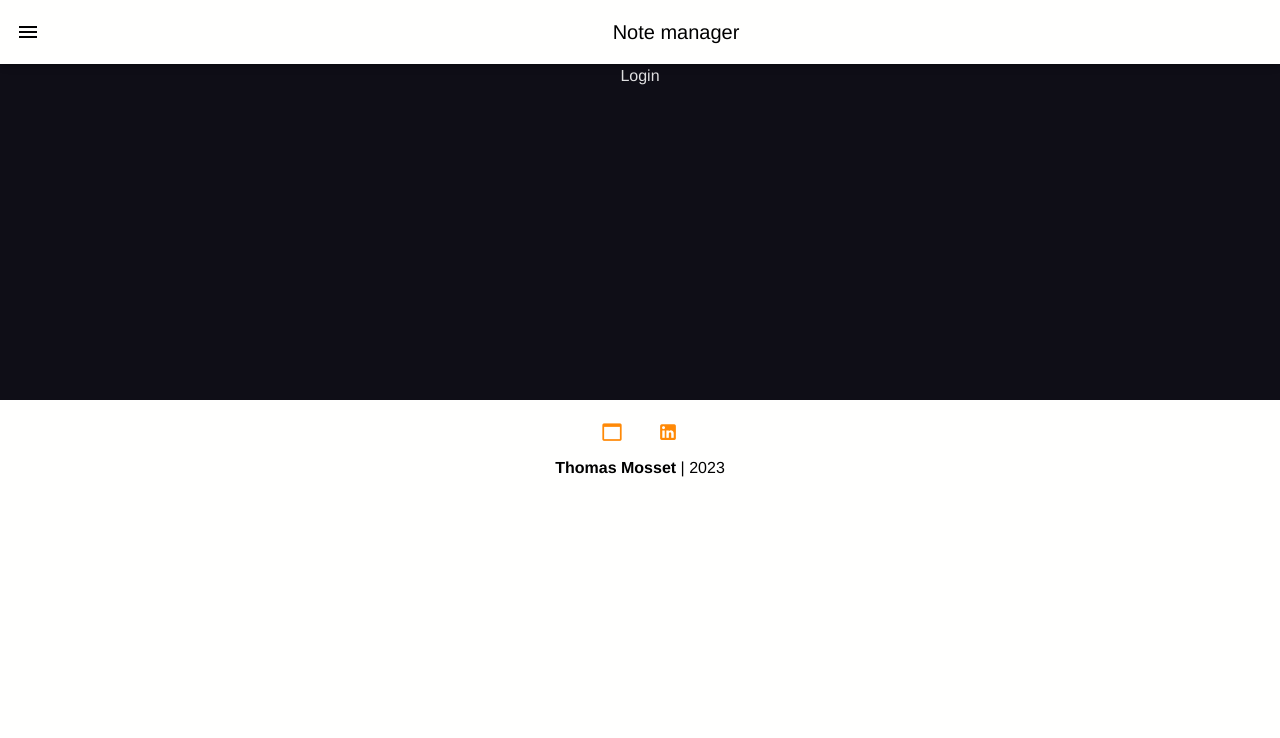
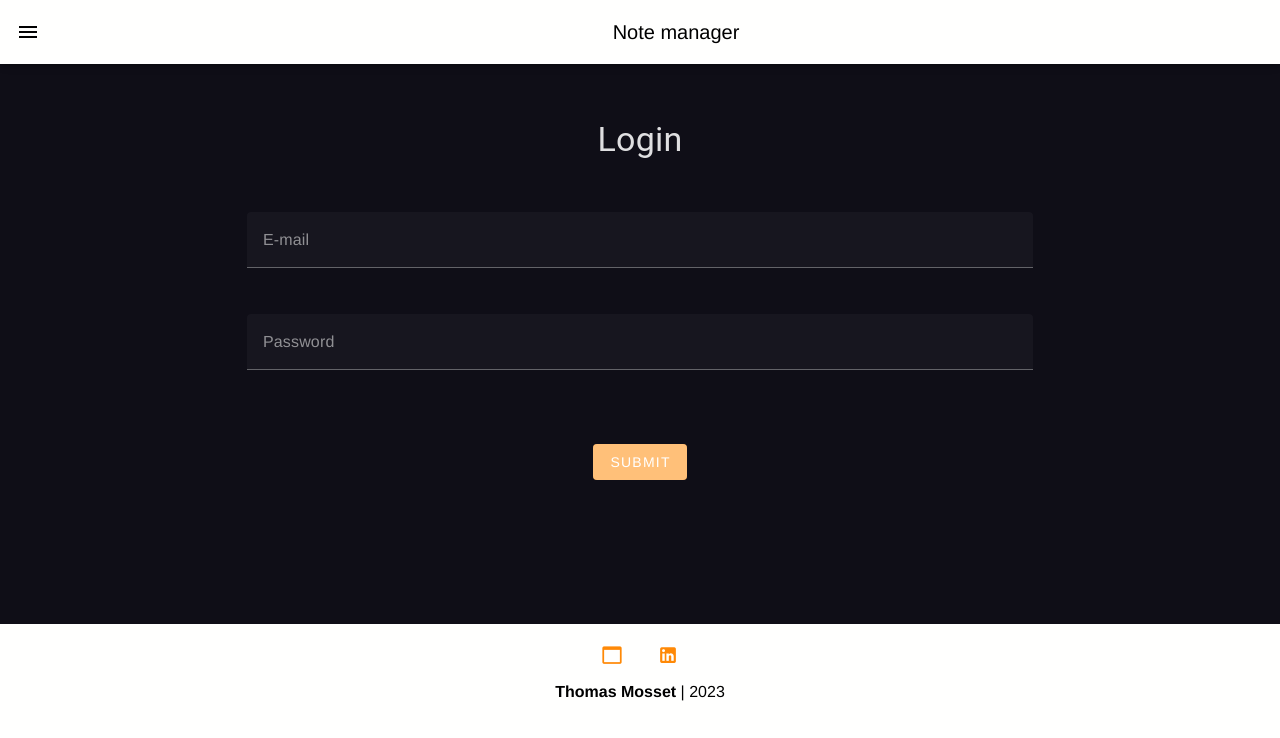
Before and after one commit to thomas-mosset/note-app-front, a Vue app: page /login in a window 1280 px wide. Shown: the top 738 px of the page. Built offline with nearby package versions, Linux system fonts and the light colour scheme.

Commit message:
feat: login

```diff
--- a/src/components/Login.vue
+++ b/src/components/Login.vue
@@ -1,14 +1,104 @@
 <template>
-  <div class="Login">
-    <p>
-    Login
-    </p>
-  </div>
+  <v-form
+    v-model="valid"
+    @submit.prevent="login(user)"
+    ref="form"
+    class="my-14"
+  >
+      <v-row class="text-h4 ma-10 d-flex justify-center">
+        Login
+      </v-row>
+
+      <v-row class="ma-8 d-flex justify-center">
+        <v-col
+          cols="8"
+        >
+          <v-text-field
+            v-model="user.email"
+            :rules="emailRules"
+            label="E-mail"
+            required
+          ></v-text-field>
+        </v-col>
+
+         <v-col
+          cols="8"
+        >
+          <v-text-field
+            v-model="user.password"
+            :rules="passwordRules"
+            label="Password"
+            required
+          ></v-text-field>
+        </v-col>
+      </v-row>
+
+      <v-btn
+        type="submit"
+        color="button"
+        class="mt-2"
+        @click="validate"
+        :disabled="!valid"
+      >Submit</v-btn>
+  </v-form>
+
+<!-- error message if loggin is incorrect -->
+  <v-row
+    v-if="loginMessageError !==''"
+    class="d-flex justify-center"
+  >
+    <v-col cols="6">
+      <v-alert
+        density="compact"
+        type="warning"
+        :text="loginMessageError"
+      ></v-alert>
+    </v-col>
+  </v-row>
+
+
 </template>
 
 <script>
+import { mapActions } from 'vuex';
+import { mapGetters } from 'vuex';
+
 export default {
   name: 'TheLogin',
+  data: () => ({
+    valid: false,
+    user: {
+      email: '',
+      password: '',
+    },
+    emailRules: [
+      value => {
+        if (value) return true
+
+        return 'E-mail is required.'
+      },
+      value => {
+        if (/.+@.+\..+/.test(value)) return true
+
+        return 'E-mail must be valid.'
+      },
+    ],
+    passwordRules: [
+      value => {
+        if (value) return true
+
+        return 'Password is required.'
+      },
+    ],
+  }),
+
+  methods: {
+    ...mapActions(['login']),
+  },
+
+  computed: {
+    ...mapGetters(['loginMessageError']),
+  },
 }
 </script>
 
--- a/src/store/index.js
+++ b/src/store/index.js
@@ -2,13 +2,59 @@ import { createStore } from 'vuex'
 
 export default createStore({
   state: {
+    users: [
+      {
+        id: 0,
+        pseudo: "userTest",
+        email: "user-0@gmail.com",
+        password: "pipou42",
+        notes: [],
+      },
+      {
+        id: 1,
+        pseudo: "superuser",
+        email: "superuser@gmail.com",
+        password: "bebou97",
+        notes: [],
+      },
+    ],
+    islogged : false,
+    loggedUser : [],
+    loginMessageError : "",
   },
   getters: {
+    loginMessageError (state) {
+      return state.loginMessageError;
+    },
   },
   mutations: {
+    LOGIN (state, user) {
+      // empty error message
+      state.loginMessageError = "";
+
+      for (let index = 0; index < state.users.length; index++) {
+        const userInSate = state.users[index];
+
+        if (userInSate.email === user.email) {
+
+          if (userInSate.password === user.password) {
+            state.islogged = true;
+            state.loggedUser.push(user);
+
+            // empty error message
+            state.loginMessageError = "";
+          } else {
+            state.loginMessageError = "Email and/or password incorrect !";
+          }
+        } else {
+          state.loginMessageError = "Email and/or password incorrect !";
+        }
+      }
+    }
   },
   actions: {
+    login (context, user) {
+      context.commit('LOGIN', user);
+    }
   },
-  modules: {
-  }
 })
```
